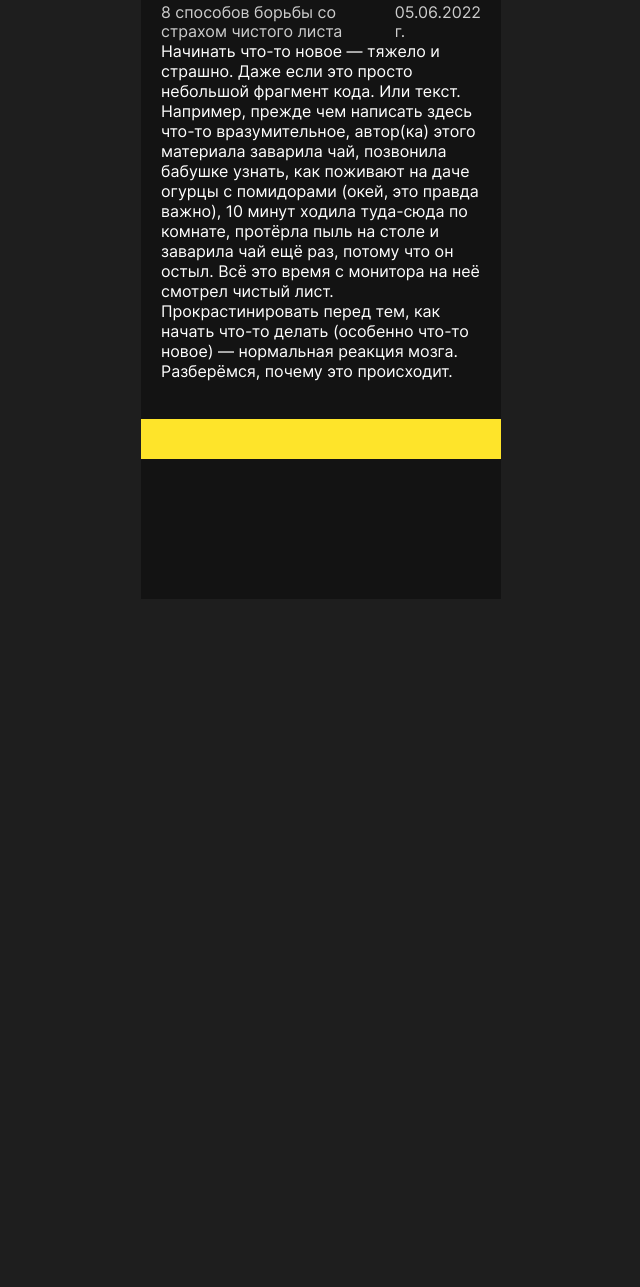
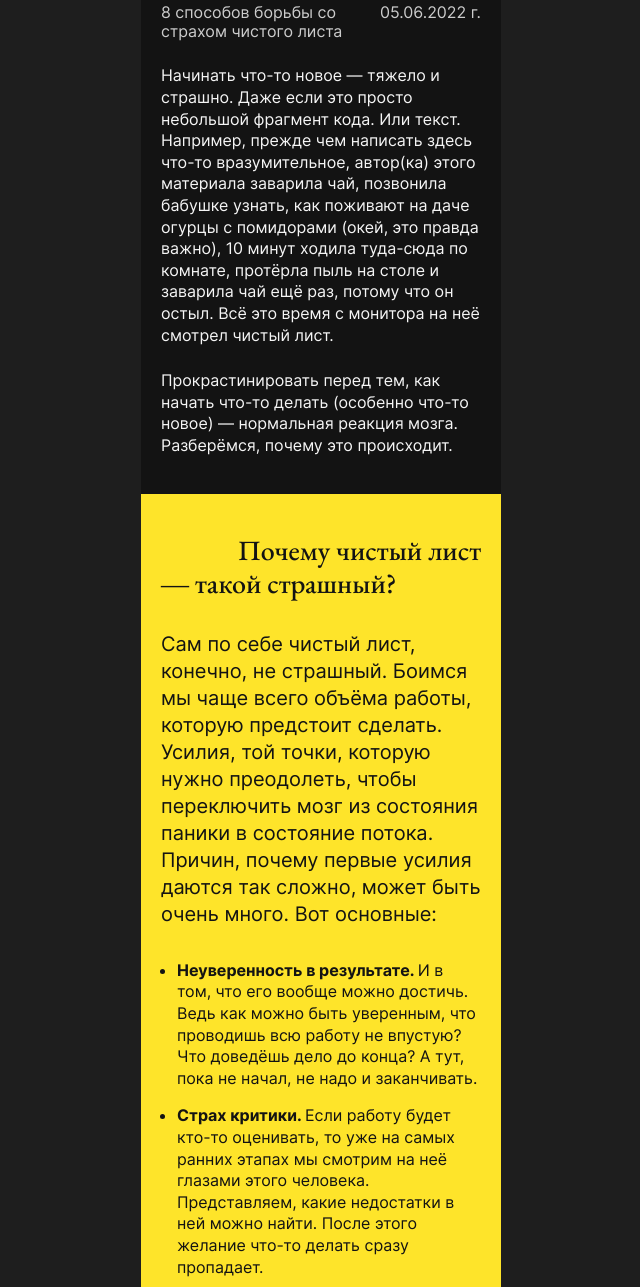
Before and after one commit to AnastasiiaIC/s-chistogo-lista, a plain HTML site: page index.html in a window 1280 px wide. Shown: the part 382-1669 px from the top of the page, without its empty margins (319-959 px from the left). Before the commit the page ends 981 px from the top, so only its background shows below. Drawn offline with Linux system fonts and the light colour scheme.

Commit message:
от 20.04.2024
1. блок intro
2. блок reasons

```diff
--- a/index.html
+++ b/index.html
@@ -36,14 +36,14 @@
       </h1>
     </section>
     <section class="intro content-section content-section_theme_dark">
-      <header class="intro_heading">
-        <p class="intro_title">
+      <div class="intro_heading">
+        <h2 class="intro_title">
           8 способов борьбы со страхом чистого листа
-        </p>
-        <time class="intro_date">
+        </h2>
+        <time class="intro_date" datetime="2022-06-05">
           05.06.2022 г.
         </time>
-      </header>
+      </div>
       <div class="intro_main-text">
         <p>
           Начинать что-то новое — тяжело и страшно. Даже если это просто небольшой фрагмент кода. Или текст. Например, прежде чем написать здесь что-то вразумительное, автор(ка) этого материала заварила чай, позвонила бабушке узнать, как поживают на даче огурцы с помидорами (окей, это правда важно), 10 минут ходила туда-сюда по комнате, протёрла пыль на столе и заварила чай ещё раз, потому что он остыл. Всё это время с монитора на неё смотрел чистый лист.
@@ -54,6 +54,45 @@
       </div>
     </section>
     <section class="reasons content-section content-section_theme_bright">
+      <h3 class="content-section_subtitle">
+        <span class="accent-span text-right">Почему чистый лист</span>
+        <span class="accent-span">— такой cтрашный?</span>
+      </h3>
+      <p class="content-section_introduction">
+        Сам по себе чистый лист, конечно, не страшный. Боимся мы чаще всего объёма работы, которую предстоит сделать. Усилия, той точки, которую нужно преодолеть, чтобы переключить мозг из состояния паники в состояние потока. Причин, почему первые усилия даются так сложно, может быть очень много. Вот основные:
+      </p>
+      <ul class="content-section_list">
+        <li class="content-section_list-item">
+          <span class="content-section_list-accent">
+            Неуверенность в результате.
+          </span>
+          И в том, что его вообще можно достичь. Ведь как можно быть уверенным, что проводишь всю работу не впустую? Что доведёшь дело до конца? А тут, пока не начал, не надо и заканчивать.
+        </li>
+        <li class="content-section_list-item">
+          <span class="content-section_list-accent">
+            Страх критики.
+          </span>
+          Если работу будет кто-то оценивать, то уже на самых ранних этапах мы смотрим на неё глазами этого человека. Представляем, какие недостатки в ней можно найти. После этого желание что-то делать сразу пропадает.
+        </li>
+        <li class="content-section_list-item">
+          <span class="content-section_list-accent">
+            Перфекционизм.
+          </span>
+          Когда кажется, что работа не будет сделана идеально, будто бы нет смысла её и начинать. В такие моменты мы можем забыть, что с первого раза что-то получается довольно редко.
+        </li>
+        <li class="content-section_list-item">
+          <span class="content-section_list-accent">
+            Отсутствие мотивации.
+          </span>
+          Как долгосрочной, так и краткосрочной. Например, если дедлайн только через неделю, можно посидеть пару часов, рассматривая узоры на обоях, — времени ещё вагон. Или прогуливать уроки химии в школе, потому что вроде как и хочется стать нейрохирургом, но в кино на «Мстителей» хочется ещё больше.
+        </li>
+        <li class="content-section_list-item">
+          <span class="content-section_list-accent">
+            Недостаток информации.
+          </span>
+          Начинать что-то особенно сложно, если вы новичок в теме и только разбираетесь, что к чему. Вам может казаться, что каждая строчка — глупость, и вообще всё, что вы сделаете, — будет неправильно.
+        </li>
+      </ul>
     </section>
     <section >
     <section class="how-to content-section content-section_theme_dark">
--- a/styles/style.css
+++ b/styles/style.css
@@ -68,9 +68,9 @@ blockquote {
 .cover {
     padding: 7px 24px 30px 20px;
     background-image: url(../images/cover.svg);
-    background-size: 339px 198px;
+    background-size: 95% auto;
     background-repeat: no-repeat;
-    background-position: right;
+    background-position: right center;
 }
 
 .cover_title {
@@ -99,21 +99,69 @@ blockquote {
 
 .intro_heading {
     display: flex;
-    align-items: flex-start;
-    justify-content: flex-start;
-    flex-direction: row;
-    gap: 8px;
-    font-family: Inter, sans-serif;
-    font-weight: 400;
+    justify-content: space-between;
+    gap: 22px;
     font-size: 16px;
-    line-height: 1.2;
     color: #ccc;
 }
 
+.intro_title {
+    font-size: 16px;
+    font-weight: 400;
+    line-height: 1.2;
+}
 
+.intro_date {
+    white-space: nowrap;
+    line-height: 1.2;
+}
+
+.intro_main-text {
+    display: flex;
+    flex-direction: column;
+    gap: 24px;
+    margin-top: 24px;
+
+    line-height: 135%;
+    color: #f5f5f5;
+}
 
 .reasons {
-    padding: 20px 40px;
+    display: flex;
+    flex-direction: column;
+    gap: 32px;
+    padding: 40px 20px;
+}
+
+.content-section_subtitle {
+    display: flex;
+    flex-direction: column;
+    font-family: EB Garamond, serif;
+    font-weight: 500;
+    font-size: 28px;
+    line-height: 115%;
+    color: #131313;
+}
+
+.content-section_introduction {
+    font-size: 20px;
+    line-height: 135%;
+    color: #131313;
+}
+
+.content-section_list {
+    display: flex;
+    flex-direction: column;
+    gap: 16px;
+    padding: 0 0 0 16px;
+    font-size: 16px;
+
+    line-height: 135%;
+    color: #131313;
+}
+
+.content-section_list-accent {
+    font-weight: 700;
 }
 
 .how-to {
```
